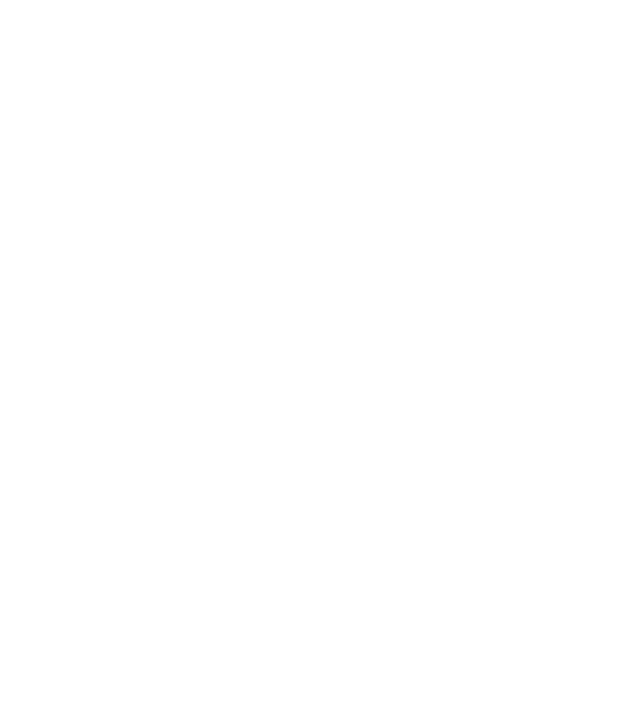
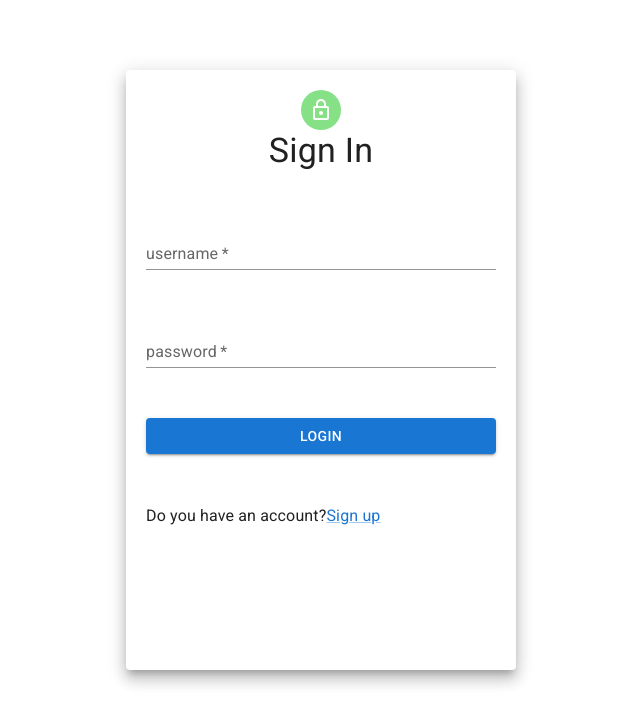
Before and after one commit to mnaser11218/React-Material-UI, a React (Create React App) app: page /login in a window 1280 px wide. Before the commit this address had no page. Shown: the top 724 px of the page, without its empty margins (319-959 px from the left). Built offline with nearby package versions, Linux system fonts and the light colour scheme.

Commit message:
added login page

```diff
--- a/src/App.js
+++ b/src/App.js
@@ -6,6 +6,7 @@
 import Buttons from './Components/Buttons';
 import MuiTextField from './Components/TextField';
 import MuiSelect from './Components/MuiSelect';
+import MuiLogin from './Components/MuiLogin';
 
 function App() {
   return (
@@ -18,6 +19,8 @@
       <Route path='/buttons' element={<Buttons/>}/>
       <Route path='/textfield' element={<MuiTextField/>}/>
       <Route path='/select' element={<MuiSelect/>}/>
+      <Route path='/login' element={<MuiLogin/>}/>
+
     </Routes>
    </Router>
 
--- /dev/null
+++ b/src/Components/MuiLogin.jsx
@@ -0,0 +1,30 @@
+import LockOutlined from '@mui/icons-material/LockOutlined'
+import { Avatar, Button, FormControl, Grid2, Link, Paper, TextField, Typography } from '@mui/material'
+import React from 'react'
+
+function MuiLogin() {
+  const paperstyle = {
+  padding: 20, height: '70vh', width: 350, margin: '20px auto',display: 'flex', flexDirection: 'column',gap: '50px'}
+
+  return (
+<Grid2>
+<Paper elevation={10} style={paperstyle} >
+  <Grid2  align="center">
+    <Avatar sx={{backgroundColor: '#86e186'}}><LockOutlined/> </Avatar>
+    <Typography variant='h4'>Sign In</Typography>
+  </Grid2>
+  <TextField placeholder='Enter username' label='username' fullWidth required variant='standard' />
+  <TextField placeholder='Enter password' label='password'  type='password' fullWidth required variant='standard' />
+  <Button variant="contained" color='primary' fullWidth>Login</Button>
+
+  <Typography>Do you have an account?
+    <Link href="/signup">Sign up</Link>
+  </Typography>
+
+
+</Paper>
+</Grid2>
+)
+}
+
+export default MuiLogin
```
